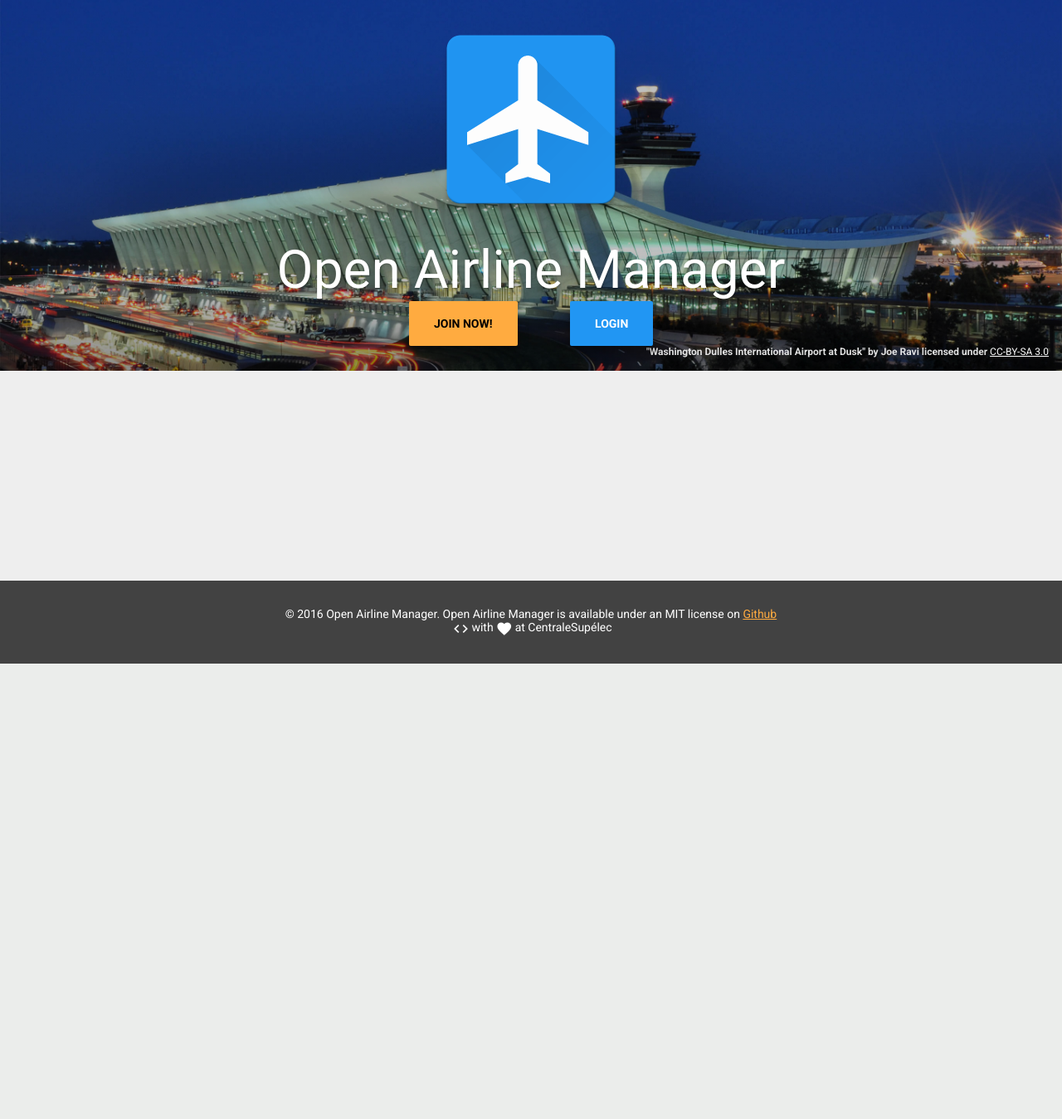
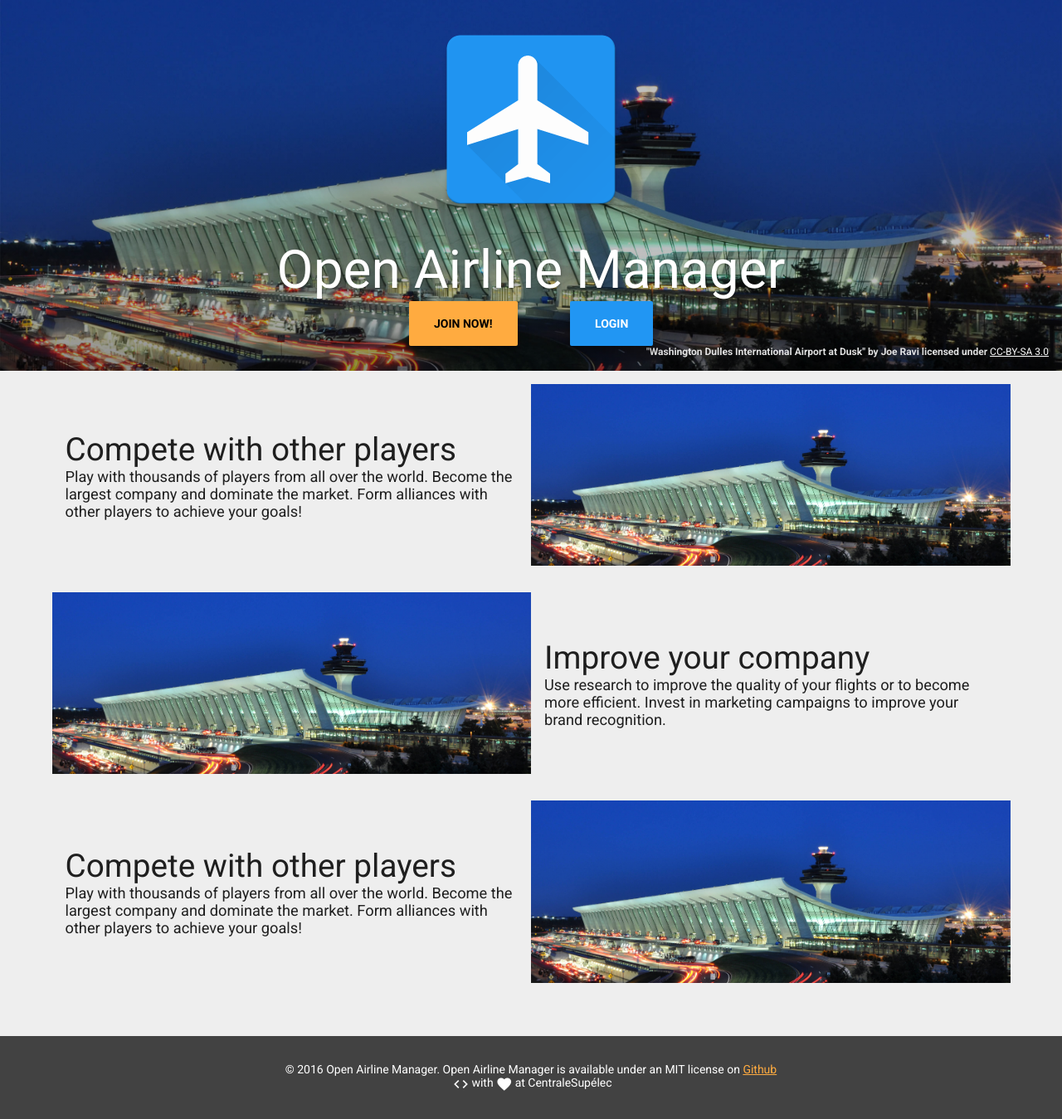
Before and after one commit to Dunstark/open_airline_manager, a Django app: template airline_manager/templates/index.html in a window 1280 px wide. Shown: the whole page at 83% size. Before the commit the page ends 800 px from the top, so only its background shows below. Run offline with Django 3.2, Linux system fonts and the light colour scheme; the template is opened without the code that fills it, so the values that code supplies are empty; some libraries are stand-ins or nearby versions.

Commit message:
Fixed the index

```diff
--- a/airline_manager/templates/index.html
+++ b/airline_manager/templates/index.html
@@ -46,10 +46,47 @@
         </header>
 
 
-        <main class="page-row page-row-expanded">
-            <div class="main-content">
-              {% block content %}
-              {% endblock %}
+        <main class="page-row page-row-expanded main-content">
+            <div class="selling-point">
+                <div class="selling-point-content">
+                    <div class="selling-point-title">
+                        {% trans "Compete with other players" %}
+                    </div>
+                    <div class="selling-point-desc">
+                        {% blocktrans %}Play with thousands of players from all over the world. Become the largest company
+                            and dominate the market. Form alliances with other players to achieve your goals!
+                        {% endblocktrans %}
+                    </div>
+                </div>
+                <img src="{% static "img/airport_terminal.jpg" %}" alt="Terminal" class="selling-point-img">
+            </div>
+
+            <div class="selling-point">
+                <div class="selling-point-content">
+                    <div class="selling-point-title">
+                        {% trans "Improve your company" %}
+                    </div>
+                    <div class="selling-point-desc">
+                        {% blocktrans %}Use research to improve the quality of your flights or to become more efficient.
+                            Invest in marketing campaigns to improve your brand recognition.
+                        {% endblocktrans %}
+                    </div>
+                </div>
+                <img src="{% static "img/airport_terminal.jpg" %}" alt="Terminal" class="selling-point-img">
+            </div>
+
+            <div class="selling-point">
+                <div class="selling-point-content">
+                    <div class="selling-point-title">
+                        {% trans "Compete with other players" %}
+                    </div>
+                    <div class="selling-point-desc">
+                        {% blocktrans %}Play with thousands of players from all over the world. Become the largest company
+                            and dominate the market. Form alliances with other players to achieve your goals!
+                        {% endblocktrans %}
+                    </div>
+                </div>
+                <img src="{% static "img/airport_terminal.jpg" %}" alt="Terminal" class="selling-point-img">
             </div>
         </main>
 
```
